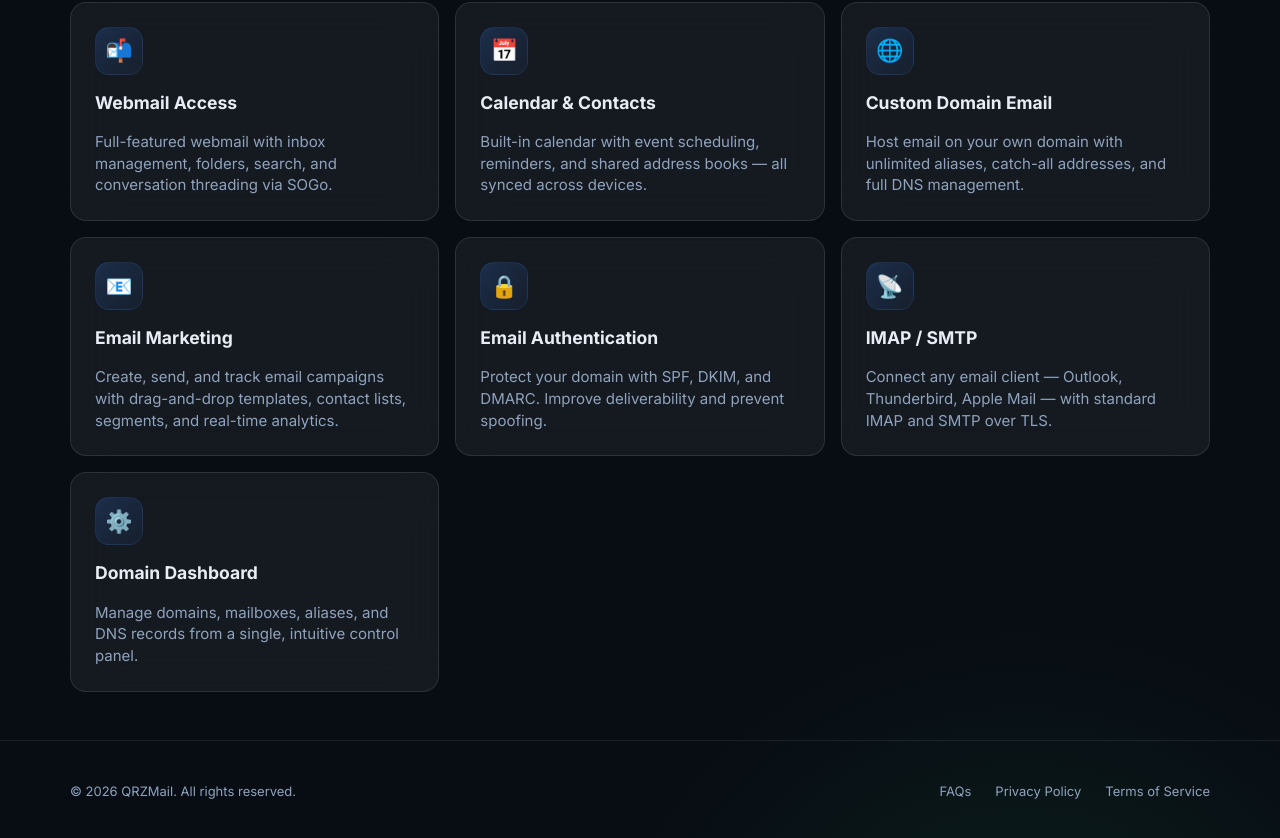
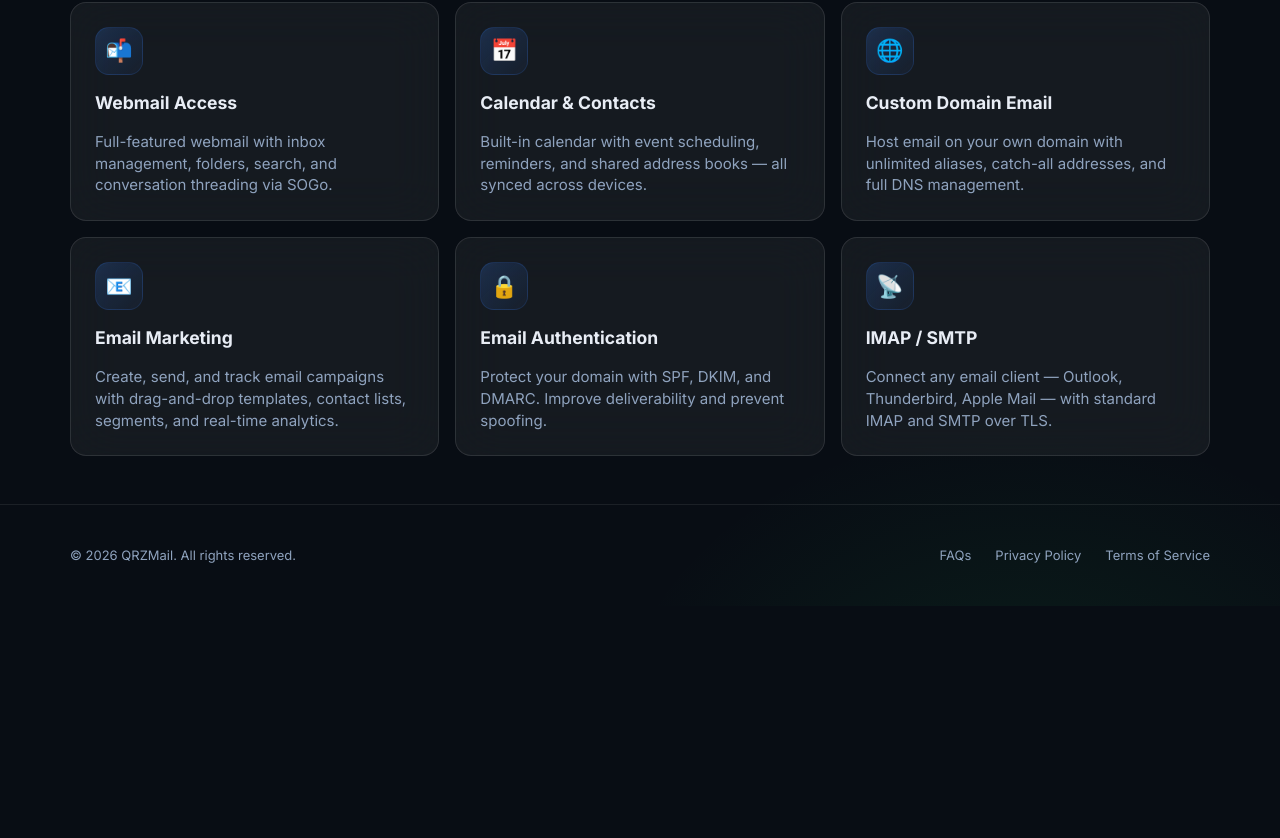
Before and after one commit to ndel/qrzmail, a Next.js app: page / in a window 1280 px wide. Shown: the part 922-1760 px from the top of the page. After the commit the page ends 1528 px from the top, so only its background shows below. Built offline with nearby package versions, Linux system fonts and the light colour scheme; no server answers; the database is empty.

Commit message:
Remove Domain Dashboard card from homepage portal grid

```diff
--- a/app/page.tsx
+++ b/app/page.tsx
@@ -154,14 +154,6 @@ export default async function Home() {
               with standard IMAP and SMTP over TLS.
             </p>
           </div>
-          <div className="panel portal-card">
-            <div className="portal-icon">⚙️</div>
-            <h3>Domain Dashboard</h3>
-            <p>
-              Manage domains, mailboxes, aliases, and DNS records from a
-              single, intuitive control panel.
-            </p>
-          </div>
         </div>
       </section>
 
```
